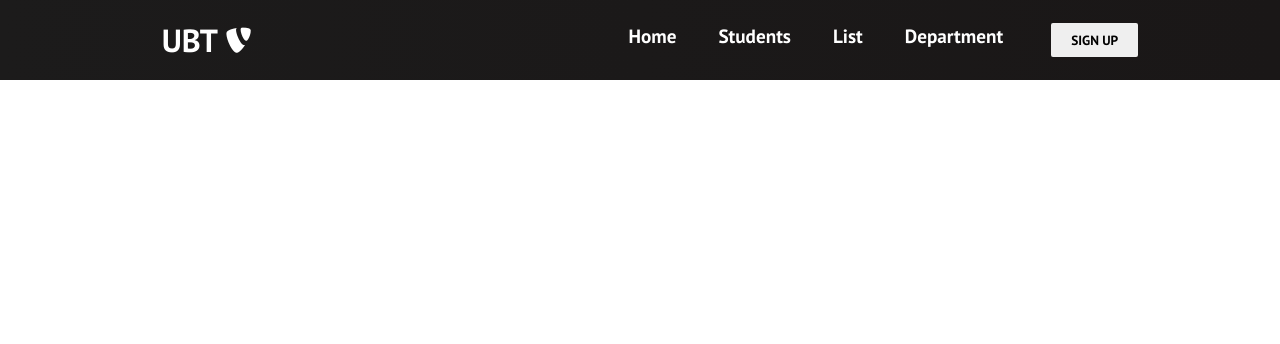
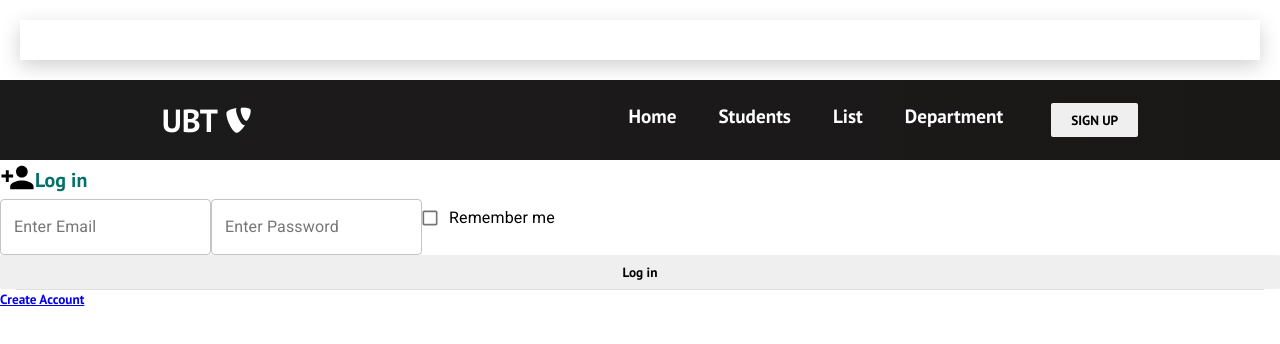
Before and after one commit to bleonaq/react-website-yt, a React (Create React App) app: page /login in a window 1280 px wide. Shown: the top 344 px of the page. Built offline with nearby package versions, Linux system fonts and the light colour scheme.

Commit message:
Login Signin

```diff
--- a/package.json
+++ b/package.json
@@ -3,13 +3,18 @@
   "version": "0.1.0",
   "private": true,
   "dependencies": {
+    "@material-ui/core": "^4.11.4",
+    "@material-ui/icons": "^4.11.2",
     "@testing-library/jest-dom": "^5.12.0",
     "@testing-library/react": "^11.2.7",
     "@testing-library/user-event": "^12.8.3",
     "react": "^17.0.2",
     "react-dom": "^17.0.2",
+    "react-reveal": "^1.2.2",
     "react-router-dom": "^5.2.0",
     "react-scripts": "4.0.3",
+    "react-scroll": "^1.8.2",
+    "react-slick": "^0.28.1",
     "web-vitals": "^1.1.2"
   },
   "scripts": {
--- a/public/index.html
+++ b/public/index.html
@@ -10,8 +10,7 @@
       content="Web site created using create-react-app"
     />
     <link rel="apple-touch-icon" href="%PUBLIC_URL%/logo192.png" />
-
-
+    <link rel="stylesheet" href=https://fonts.googleapis.com/css?family=Roboto:300,400,500,700&display=swap"/>
     <link
     href="https://fonts.googleapis.com/css2?family=PT+Sans:wght@700&display=swap"
     rel="stylesheet"
--- a/src/App.css
+++ b/src/App.css
@@ -1,4 +1,23 @@
-* {
+.app{
+  margin:20px;
+  padding:20px;
+  justify-content:center;
+  box-shadow: 0 6px 20px 0 rgba(0,0,0,0.19);
+}
+.icon{
+  display:flex;
+  flex-direction: colum;
+  align-items: center;
+}
+.text{
+  font-weight: bold;
+  color:#02706B;
+  font-size:20px;
+}
+.icon class>.MuisvgIcon-root{
+  color:#02706B;
+}
+ *{
     box-sizing: border-box;
     margin: 0;
     padding: 0;
--- a/src/App.js
+++ b/src/App.js
@@ -2,17 +2,28 @@
 import React from 'react';
 import './App.css';
 import Navbar from './components/Navbar';
-import {BrowserRouter as Router , Switch ,Route } from
-'react-router-dom';
+import {BrowserRouter as Router , Switch ,Route } from 'react-router-dom';
 import Home from './components/pages/Home';
 import Students from './components/pages/Students';
 import List from './components/pages/List';
 import Department from './components/pages/Department';
-import Signup from './components/pages/SignUp';
+// import Signup from './components/pages/SignUp';
+import Singup from './components/pages/Signin';
+import Login from './components/pages/Login';
+import Container from 'react-bootstrap/Container'
+
 
 function App() {
   return (
-   <>
+ <>
+   <Container maxWidth="md">
+   <div className="app">
+     <Switch>
+      {/* < Route path="\signup" exact component={Singup}/> */}
+      < Route path="\login" exact component={Login}/>
+     </Switch>
+   </div>
+   </Container>
    <Router>
      <Navbar />
      <Switch>
@@ -21,7 +32,8 @@ function App() {
        <Route path='/students' component={Students} />
        <Route path='/List' component={List} />
        <Route path='/Department' component={Department} />
-       <Route path='/SignUp' component={Signup} />
+       {/* <Route path='/SignUp' component={Signup} /> */}
+       <Route path="/login" component={Login}></Route>
      </Switch>
    </Router>
    </>
--- a/src/components/buttons.js
+++ b/src/components/buttons.js
@@ -1,6 +1,7 @@
-import React from 'react';
+import React,  {  buttons  }  from 'react' ;
 import './buttons.css'
 import {Link} from 'react-router-dom';
+import { useHistory } from 'react-router-dom';
 
 const STYLES =['btn--primary', 'btn--outline'];
 
@@ -8,15 +9,17 @@ const SIZES=['btn--medium','btn--large'];
 
 export const Button =({children , type , onClick , buttonStyle ,
 buttonSize}) =>{
+    const history = useHistory();
+    const handleClick = () => history.push('/some-route');
     const checkButtonStyle=STYLES.includes(buttonStyle) ? buttonStyle : STYLES[0];
     const checkButtonSize=SIZES.includes(buttonSize) ? buttonSize :SIZES[0];
 
 
 return (
-    <Link to='/sign-up'  className='btn-mobile'>
+    <Link to='/login'  className='btn-mobile'>
         <button
         className={'btn ${checkButtonStyle} ${checkButtonSize}'}
-        onClick={onClick}
+        onClick={handleClick}
         type={type}
         >
          {children}
--- /dev/null
+++ b/src/components/pages/Login.js
@@ -0,0 +1,50 @@
+
+import React from 'react'
+import '../../App.css';
+import {TextField} from '@material-ui/core';
+import {Link} from 'react-router-dom';
+import FormControlLabel from '@material-ui/core/FormControlLabel';
+import Checkbox from '@material-ui/core/Checkbox';
+import CheckBoxIcon from '@material-ui/core/Checkbox';
+import CheckBoxOutlineBlankIcon from '@material-ui/icons/CheckBoxOutlineBlank';
+import PersonAddIcon from '@material-ui/icons/PersonAdd';
+import { Button } from 'react-bootstrap'
+import { Divider } from '@material-ui/core';
+
+const Login=()=> {
+    return(
+        <div>
+            <div className="icon">
+                <div className="icon_class">
+                    <PersonAddIcon fontSize="large"/>
+                </div>
+                <div className="text">Log in</div>
+            </div>
+
+
+              <div className="row m-2">
+              <TextField id="email " className="p-2" type="text" variant="outlined" label="Enter Email" fulWidth/>
+              <TextField id="Pasword" className="p-2" type="text" variant="outlined" label="Enter Password" fulWidth/>
+              <FormControlLabel
+              control={
+                  <Checkbox
+                  icon={<CheckBoxOutlineBlankIcon fontSize="small" />}
+                  checkedIcon={<CheckBoxIcon fontSize="small"/>}
+                  name="checkedI"
+                  />
+              }
+              label="Remember me"
+              />
+             <Button variant="cotained" color="primary" fullWidth>Log in</Button>
+              </div>
+              <Divider variant="middle"/>
+              <p className="text-center">
+                  <Link to="signin" className="text-black-50">
+                      <h5>Create Account</h5>
+                  </Link>
+              </p>
+        </div>
+    )
+
+}
+export default Login
--- a/src/components/pages/SignUp.js
+++ /dev/null
@@ -1,6 +0,0 @@
-import React from 'react';
-import '../../App.css';
-
-export default function SignUp() {
-  return <h1 className='signUp'>Welcome</h1>;
-}
--- /dev/null
+++ b/src/components/pages/Signin.js
@@ -0,0 +1,57 @@
+import React from 'react'
+import '../../App.css';
+import {TextField} from '@material-ui/core';
+import {Link} from 'react-router-dom';
+import FormControlLabel from '@material-ui/core/FormControlLabel';
+import Checkbox from '@material-ui/core/Checkbox';
+import CheckBoxOutlineBlankIcon from '@material-ui/icons/CheckBoxOutlineBlank';
+import CheckBoxIcon from '@material-ui/icons/CheckBox';
+import PersonAddIcon from '@material-ui/icons/PersonAdd';
+import { Button } from 'react-bootstrap'
+import { Divider } from '@material-ui/core';
+const Singup=()=> {
+    return(
+        <div>
+            <div className="icon">
+                <div className="icon_class"></div>
+                <div className="text">Sign Up</div>
+            </div>
+
+            <div class Name="row m-2">
+                <div className="col-6  p-2 ">
+                <TextField id="firstname" type="text" variant="outlined" label="Enter First Name" fulWidth/>
+                </div>
+                <div className="col-6  p-2">
+                <TextField id="firstname" type="text" variant="outlined" label="Enter Last Name" fulWidth/>
+                </div>
+              </div>
+
+              <div className="row m-2">
+              <TextField id="email" className="p-2" type="text" variant="outlined" label="Enter Email" fulWidth/>
+              <TextField id="Pasword" className="p-2" type="text" variant="outlined" label="Enter Password" fulWidth/>
+              <FormControlLabel
+              control={
+                  <Checkbox
+                  icon={<CheckBoxOutlineBlankIcon fontSize="small" />}
+                  checkedIcon={<CheckBoxIcon fontSize="small"/>}
+                  name="checkedI"
+                  />
+              }
+              label="I agree to all terms and conditions."
+              />
+             <Button variant="cotained" color="primary">Create Account</Button>
+              </div>
+              <Divider variant="middle"/>
+              <p className="text-center">
+                  <Link to="\login" className="text-black-50">
+                    <h5>Already have an Account?</h5>
+                  </Link>
+              </p>
+
+
+
+        </div>
+    )
+
+}
+export default Singup
--- a/src/index.js
+++ b/src/index.js
@@ -1,6 +1,15 @@
 import React from 'react';
 import ReactDOM from 'react-dom';
 import App from './App';
+import {BrowserRouter} from 'react-router-dom';
 
 
-ReactDOM.render(<App />, document.getElementById('root'));
+ReactDOM.render(
+    <React.StrictMode>
+        <BrowserRouter>
+<App />
+</BrowserRouter>
+
+</React.StrictMode>,
+ document.getElementById('root')
+ );
```
Also changed, not shown: 1 other file (tests, documents, lock files or other folders).
